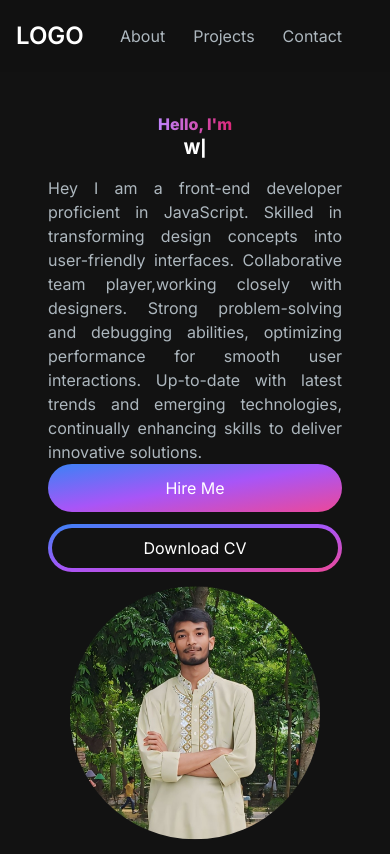
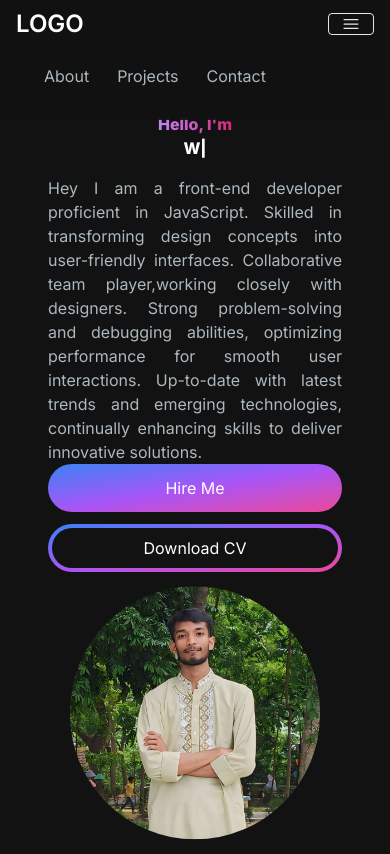
Before and after one commit to majbaulhoque/My-Portfolio, a Next.js app: page / in a window 390 px wide. Built offline with nearby package versions, Linux system fonts and the light colour scheme.

Commit message:
added three dot and corss bar in small device

```diff
--- a/src/app/components/Navbar.jsx
+++ b/src/app/components/Navbar.jsx
@@ -2,6 +2,7 @@
 import Link from 'next/link';
 import React, {useState} from 'react';
 import NavLink from './NavLink';
+import { Bars3Icon, XMarkIcon } from "@heroicons/react/24/solid";
 
 const navLinks = [
     {
@@ -23,10 +24,19 @@ const Navbar = () => {
     return (
         <nav className='fixed
         top-0 left-0 right-0 z-10 bg-[#121212] bg-opacity-90'>
-            <div className='flex flex-wrap items-center justify-between mx-auto px-4'>
+            <div className='flex flex-wrap items-center justify-between mx-auto px-4 py-2'>
                 {/* <Link href={"/"} className='text-5xl text-white font-semibold'>LOGO</Link> */}
                 <a href={"/"} className='text-2xl md:text-5xl text-white font-semibold'>LOGO</a>
-                <div className='menu md:block md:w-auto' id='navbar'>
+                <div className='mobile-menu block md:hidden'>
+                {
+                    !navbarOpen ? (
+                        <button onClick={() => setNavbarOpen(true)} className='flex items-center px-3 py- border rounded border-slate-200 hover:text-white hover:border-white text-slate-200'><Bars3Icon className='h-5 w-5'/></button>
+                    ) : (
+                        <button onClick={() => setNavbarOpen(false)} className='flex items-center px-3 py- border rounded border-slate-200 hover:text-white hover:border-white text-slate-200'><XMarkIcon className='h-5 w-5'/></button>
+                    )
+                }
+                </div>
+                <div className='menu block md:block md:w-auto' id='navbar'>
                     <ul className='flex p-4 md:p-0 md:flex-row md:space-x-8 mt-0'>
                         {
                             navLinks.map((link, idx) => (<li key={idx}>
```
